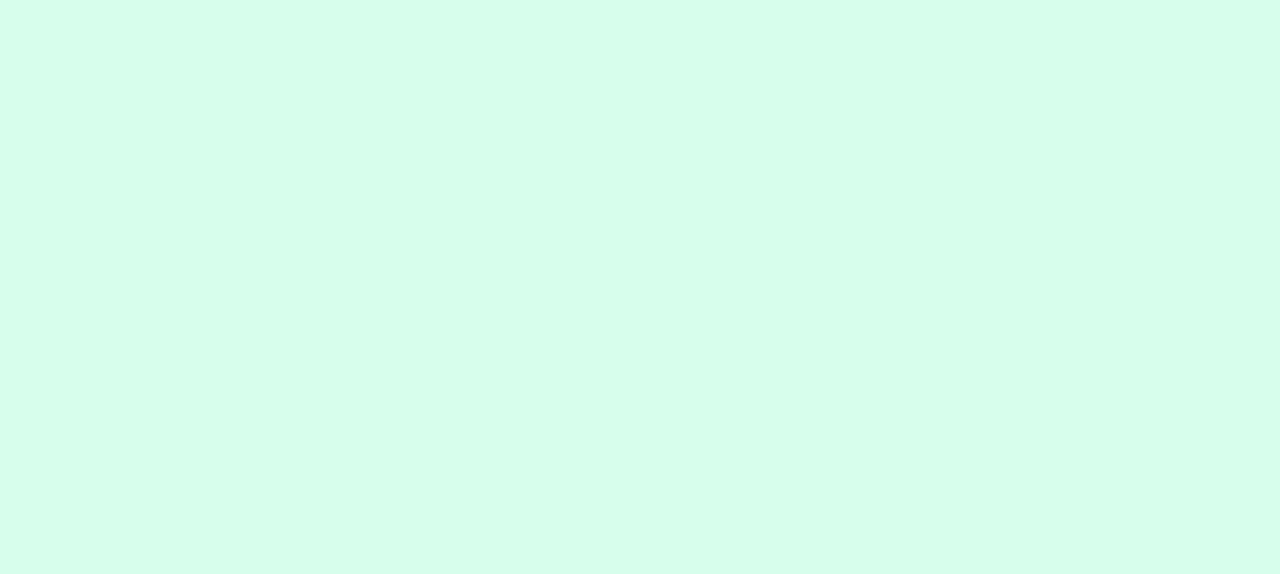
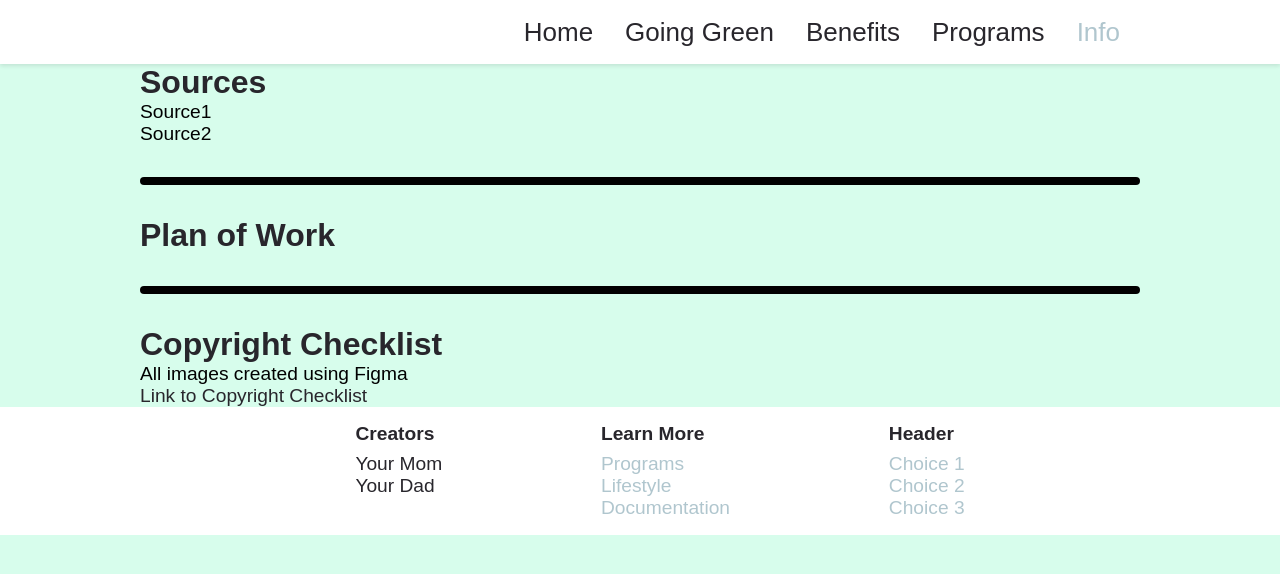
Before and after one commit to Booklover997/webmaster, a React (Create React App) app: page /documentation in a window 1280 px wide. Before the commit this address had no page. Shown: the top 574 px of the page. Built offline with nearby package versions, Linux system fonts and the light colour scheme; a web font is replaced by a local one.

Commit message:
Documentation page added

```diff
--- a/src/app.jsx
+++ b/src/app.jsx
@@ -5,7 +5,7 @@ import Benefits from './pages/Benefits';
 import Programs from './pages/Programs';
 import Info from './pages/Info';
 import GoingGreen from './pages/GoingGreen';
-
+import Documentation from './pages/Documentation';
 export default function App() {
   return (
     <BrowserRouter>
@@ -13,6 +13,7 @@ export default function App() {
         <Route index element={<Home />} />
         <Route path="benefits" element={<Benefits />} />
         <Route path="green" element={<GoingGreen />} />
+        <Route path="documentation" element={<Documentation />} />
         <Route path="programs">
           <Route path="" element={<Programs />} />
           <Route path=":programHeader" element={<Info />} />
--- /dev/null
+++ b/src/pages/Documentation.jsx
@@ -0,0 +1,25 @@
+import "./css/styles.css";
+import {Nav, Footer} from "./Nav.jsx";
+import "./css/benefits.css";
+
+//ed306f697e
+export default function Benefits() {
+  return (
+    <>
+      <Nav />
+      <div className="center">
+        <h1> Sources</h1>
+        <p>Source1</p>
+        <p>Source2</p>
+
+        <span class="thin mar"></span>
+        <h1>Plan of Work</h1>
+        <span class="thin mar" ></span>
+        <h1>Copyright Checklist</h1>
+        <p>All images created using Figma</p>
+        <a href="#">Link to Copyright Checklist</a>
+        </div>
+    <Footer/>
+    </>
+  );
+}
--- a/src/pages/Nav.jsx
+++ b/src/pages/Nav.jsx
@@ -12,12 +12,7 @@ export function Nav() {
 
         <NavItem link="/benefits" display="Benefits"></NavItem>
         <NavItem link="/programs" display="Programs"></NavItem>
-        <NavItem link="/programs" display="Info">
-          <Dropdown>
-            <DropdownItem link="/programs" display="Documentation"></DropdownItem>
-            <DropdownItem link="/programs" display="test1"></DropdownItem>
-            <DropdownItem link="/programs" display="test2"></DropdownItem>
-          </Dropdown>
+        <NavItem link="/Documentation" display="Info">
         </NavItem>
       </ul>
     </nav>
--- a/src/pages/css/green.css
+++ b/src/pages/css/green.css
@@ -8,6 +8,9 @@
     max-width: 1000px;
     width:100%;
     margin:0 auto;
+}
+.row{
+    flex-direction: column;
 }
 .introContainer .flex div h1{
     font-family:var(--normal);
@@ -73,6 +76,7 @@
     grid-area:title;
     font-family: var(--normal);
     font-size:2rem;
+    padding-left:1rem;
     font-weight: bold;
 
 }
@@ -116,7 +120,7 @@
     height:7rem;
 }
 
-.flex div span{
+.flex div span, .thin{
     width:100%;
     height:0.5rem;
     background-color:var(--bBlack);
--- a/src/pages/css/styles.css
+++ b/src/pages/css/styles.css
@@ -21,17 +21,27 @@
 *{
   margin:0;
 }
-
+.center{
+  max-width: 1000px;
+  margin:0 auto;
+}
 body{
   color:var(--black);
   background:var(--lightGreen);
   overflow-x:hidden;
+}
+.mar{
+  margin:2rem 0;
+  display: block;
 }
 #earth{
   fill:red;
 }
 #water{
   fill:red;
+}
+h1{
+  font-family: var(--normal);
 }
 
 
```
